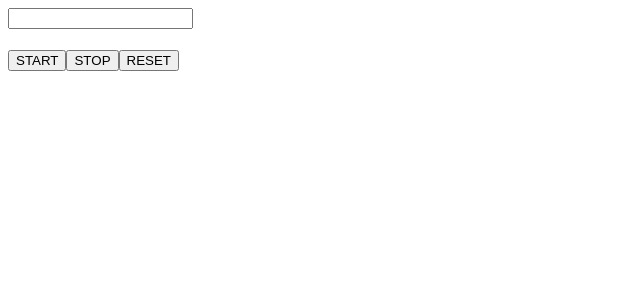
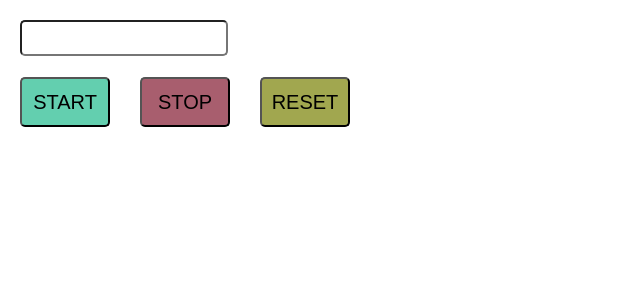
Before and after one commit to annastachura/Pomodoro-app, a React (Create React App) app: page / in a window 1280 px wide. Shown: the top 300 px of the page, without its empty margins (0-640 px from the left). Built offline with nearby package versions, Linux system fonts and the light colour scheme.

Commit message:
Add some buttons scss

```diff
--- a/package.json
+++ b/package.json
@@ -6,6 +6,7 @@
     "@testing-library/jest-dom": "^4.2.4",
     "@testing-library/react": "^9.3.2",
     "@testing-library/user-event": "^7.1.2",
+    "node-sass": "^4.14.1",
     "react": "^16.13.1",
     "react-dom": "^16.13.1",
     "react-scripts": "3.4.1",
--- a/src/index.js
+++ b/src/index.js
@@ -1,7 +1,7 @@
 import React from "react";
 import ReactDOM from "react-dom";
 import App from "./Components/App";
-import "./styles/main.sasss";
+import "./styles/main.scss";
 
 
 ReactDOM.render(<App/>, document.getElementById("root"));
--- /dev/null
+++ b/src/styles/main.scss
@@ -0,0 +1,44 @@
+body {
+    margin: 20px;
+}
+
+.header {
+    &__input {
+        border-radius: 5px;
+        width: 200px;
+        height: 30px;
+
+
+
+    }
+}
+
+.buttons {
+
+    &__start {
+        height: 50px;
+        width: 90px;
+        border-radius: 5px;
+        margin-right: 30px;
+        background-color: rgb(99, 207, 175);
+        font-size: 20px;
+
+
+    }
+    &__stop {
+        height: 50px;
+        width: 90px;
+        border-radius: 5px;
+        margin-right: 30px;
+        background-color: rgb(168, 94, 110);
+        font-size: 20px;
+}
+    &__reset{
+    height: 50px;
+    width: 90px;
+    border-radius: 5px;
+    margin-right: 30px;
+    background-color: rgb(161, 167, 79);
+    font-size: 20px;
+}
+}
```
Also changed, not shown: 1 other file (tests, documents, lock files or other folders).
